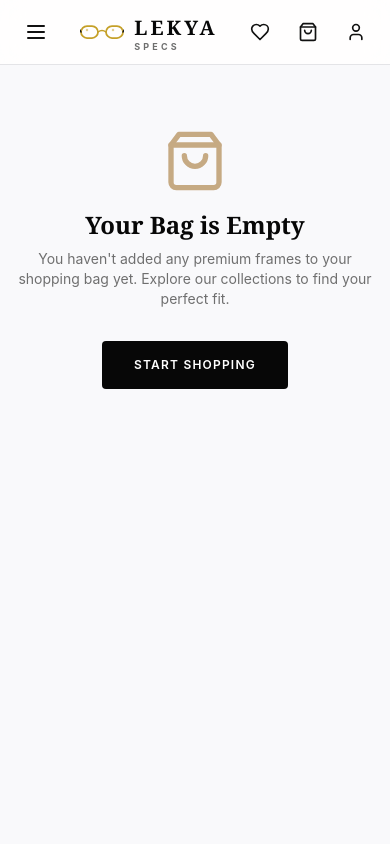
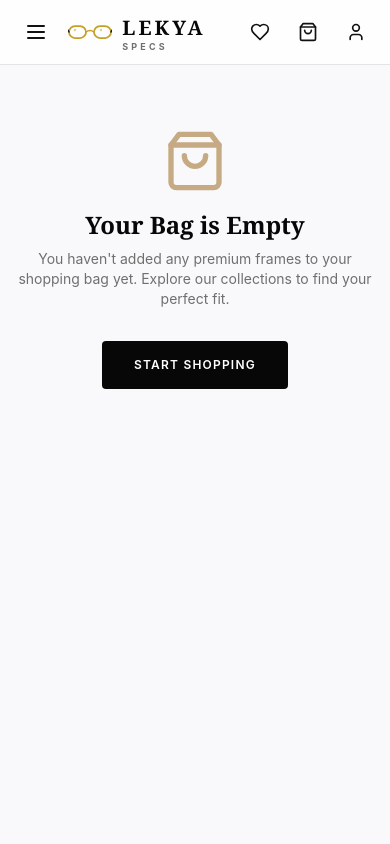
Before and after one commit to AdilMalik14912/LEKYASPECS, a Next.js app in the folder frontend/: page /cart in a window 390 px wide. Shown: the top 844 px of the page. Built offline with nearby package versions, Linux system fonts and the light colour scheme.

Commit message:
design(navigation): Fix header logo alignment and responsive breakpoints to prevent overlap on medium viewports

```diff
--- a/frontend/src/pages/_app.js
+++ b/frontend/src/pages/_app.js
@@ -343,7 +343,7 @@ export default function App({ Component, pageProps }) {
                   <div className="flex items-center justify-between h-16 sm:h-20">
 
                     {/* Menu Button for Mobile */}
-                    <div className="flex items-center sm:hidden">
+                    <div className="flex items-center lg:hidden">
                       <button
                         onClick={() => setMobileMenuOpen(!mobileMenuOpen)}
                         className="text-premium-dark hover:text-premium-accent p-2"
@@ -353,7 +353,7 @@ export default function App({ Component, pageProps }) {
                     </div>
 
                     {/* Logo — Inline SVG for perfect sizing and alignment */}
-                    <div className="flex-1 flex justify-center sm:justify-start items-center">
+                    <div className="flex-shrink-0 flex justify-center sm:justify-start items-center mr-6 md:mr-10 lg:mr-16">
                       <Link href="/" className="flex items-center gap-2.5 hover:opacity-85 transition-opacity group">
                         {/* Glasses Icon SVG */}
                         <svg width="44" height="22" viewBox="0 0 88 40" fill="none" xmlns="http://www.w3.org/2000/svg" className="shrink-0">
@@ -385,7 +385,7 @@ export default function App({ Component, pageProps }) {
 
                     {/* Desktop Navigation Links */}
                     {!isStaff ? (
-                      <nav className="hidden sm:flex items-center space-x-6 text-sm font-medium uppercase tracking-wider text-premium-dark mr-4">
+                      <nav className="hidden lg:flex items-center space-x-4 xl:space-x-6 text-sm font-medium uppercase tracking-wider text-premium-dark mr-4">
                         <Link href="/shop?category=Eyeglasses" className="hover:text-premium-accent transition-colors py-2">Eyeglasses</Link>
                         <Link href="/shop?category=Sunglasses" className="hover:text-premium-accent transition-colors py-2">Sunglasses</Link>
                         <Link href="/lookbook" className="hover:text-premium-accent transition-colors py-2">Lookbook</Link>
@@ -555,7 +555,7 @@ export default function App({ Component, pageProps }) {
 
                 {/* Mobile Dropdown Menu */}
                 {mobileMenuOpen && (
-                  <div className="sm:hidden bg-white border-b border-premium-border transition-all duration-300">
+                  <div className="lg:hidden bg-white border-b border-premium-border transition-all duration-300">
                     <div className="px-2 pt-2 pb-4 space-y-1">
                       {!isStaff ? (
                         <>
```
